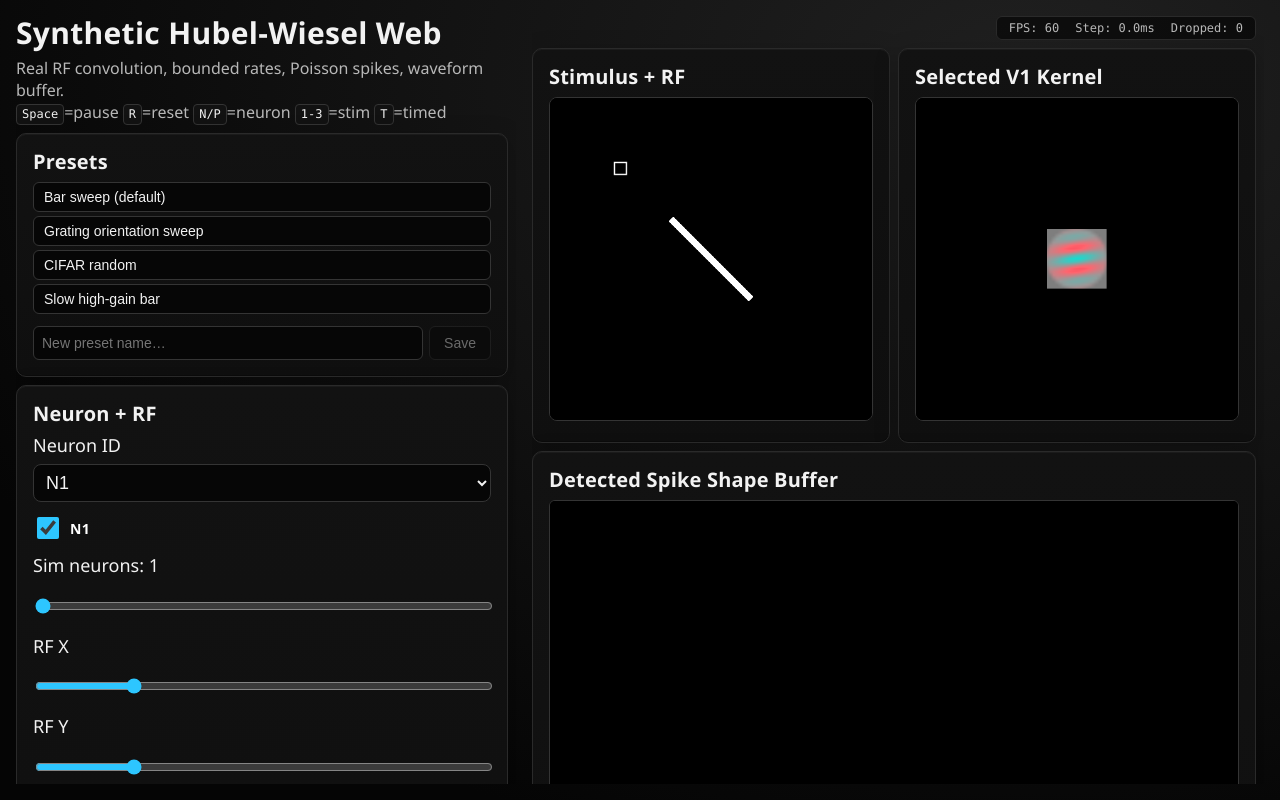
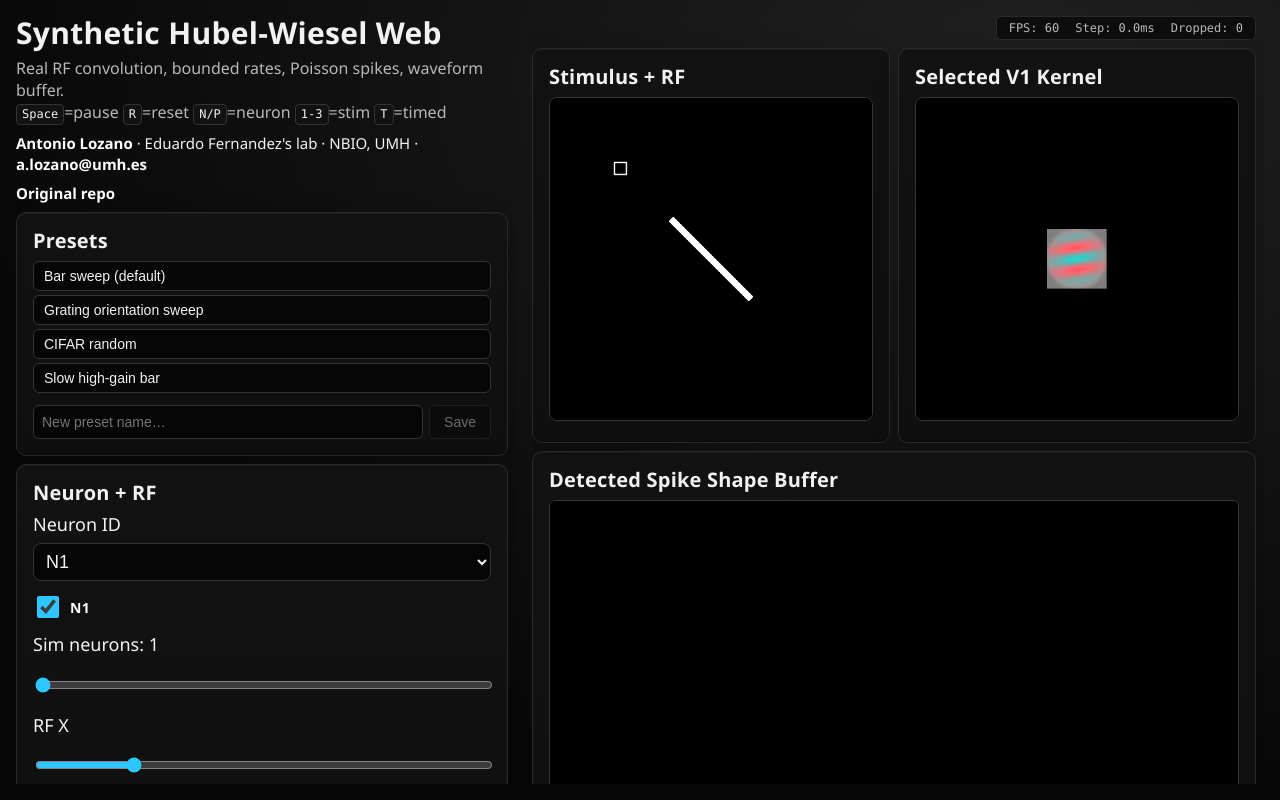
Before and after one commit to antonio-lozano/synthetic-huber-wiesel, a React (Vite) app in the folder web/gui_huber_wiesel_web/: page / in a window 1280 px wide. Built offline with nearby package versions, Linux system fonts and the light colour scheme.

Commit message:
Add web attribution links

```diff
--- a/web/gui_huber_wiesel_web/src/App.tsx
+++ b/web/gui_huber_wiesel_web/src/App.tsx
@@ -19,6 +19,8 @@ import { useKeyboardShortcuts } from "./ui/useKeyboardShortcuts";
 import { clamp, PlotMargins } from "./ui/plotUtils";
 
 export default function App() {
+  const originalRepoUrl = "https://github.com/antonio-lozano/synthetic-huber-wiesel";
+
   const canvasRef = useRef<HTMLCanvasElement | null>(null);
   const kernelCanvasRef = useRef<HTMLCanvasElement | null>(null);
 
@@ -95,6 +97,30 @@ export default function App() {
           <br />
           <kbd>Space</kbd>=pause <kbd>R</kbd>=reset <kbd>N/P</kbd>=neuron <kbd>1-3</kbd>=stim <kbd>T</kbd>=timed
         </p>
+        <p className="attribution">
+          <a
+            className="attribution-link"
+            href="https://antonio-lozano.github.io/neurolight.github.io/"
+            target="_blank"
+            rel="noreferrer"
+          >
+            Antonio Lozano
+          </a>
+          {" · "}Eduardo Fernandez&apos;s lab{" · "}NBIO, UMH{" · "}
+          <a className="attribution-link" href="mailto:a.lozano@umh.es">
+            a.lozano@umh.es
+          </a>
+        </p>
+        <p className="attribution">
+          <a
+            className="attribution-link"
+            href={originalRepoUrl}
+            target="_blank"
+            rel="noreferrer"
+          >
+            Original repo
+          </a>
+        </p>
 
         <PresetPanel />
         <NeuronPanel />
--- a/web/gui_huber_wiesel_web/src/styles.css
+++ b/web/gui_huber_wiesel_web/src/styles.css
@@ -117,6 +117,25 @@ h2 {
   margin: 0;
   color: var(--fg-1);
   font-size: var(--type-mono);
+}
+
+.attribution {
+  margin: 0;
+  color: var(--fg-0);
+  font-size: 15px;
+  line-height: 1.4;
+}
+
+.attribution-link {
+  color: #fff;
+  font-weight: 700;
+  text-decoration: none;
+}
+
+.attribution-link:hover,
+.attribution-link:focus-visible {
+  color: #fff;
+  text-decoration: underline;
 }
 
 .card,
```
